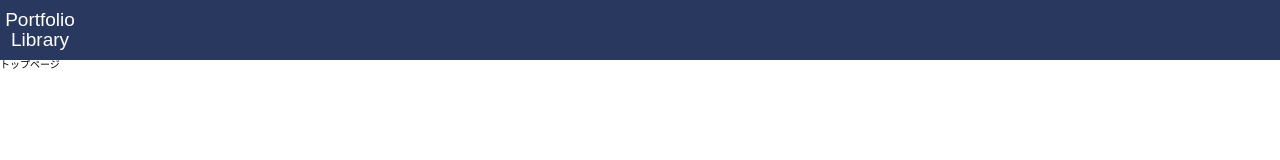
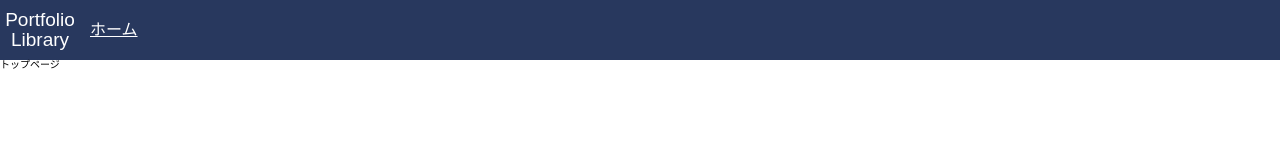
Before and after one commit to Kou0402/portfolio-library-new, a Nuxt app: page / in a window 1280 px wide. Shown: the top 160 px of the page. Built offline with nearby package versions, Linux system fonts and the light colour scheme.

Commit message:
style: add NavLink.vue

```diff
--- a/components/layouts/NavBar.vue
+++ b/components/layouts/NavBar.vue
@@ -1,20 +1,25 @@
 <template>
   <section class="nav-bar">
     <NavLogo></NavLogo>
+    <NavLink path="/">ホーム</NavLink>
   </section>
 </template>
 
 <script>
 import NavLogo from '~/components/layouts/NavLogo.vue'
+import NavLink from '~/components/layouts/NavLink.vue'
+
 export default {
   components: {
-    NavLogo
+    NavLogo,
+    NavLink
   }
 }
 </script>
 
 <style lang="scss" scoped>
 .nav-bar {
+  display: flex;
   background-color: $main-color1;
   height: 60px;
 }
--- /dev/null
+++ b/components/layouts/NavLink.vue
@@ -0,0 +1,29 @@
+<template>
+  <div class="nav-link">
+    <nuxt-link :to="path" class="name"><slot></slot></nuxt-link>
+  </div>
+</template>
+
+<script>
+export default {
+  props: {
+    path: {
+      type: String,
+      required: true
+    }
+  }
+}
+</script>
+
+<style lang="scss" scoped>
+.nav-link {
+  display: flex;
+  justify-content: center;
+  align-items: center;
+  > .name {
+    color: $base-color;
+    font-size: 1.6rem;
+    margin: 0 10px;
+  }
+}
+</style>
--- a/components/layouts/NavLogo.vue
+++ b/components/layouts/NavLogo.vue
@@ -13,7 +13,6 @@
   justify-content: center;
   align-items: center;
   width: 80px;
-  height: 100%;
   > .logo-phrase {
     color: $base-color;
     font-size: 1.9rem;
```
